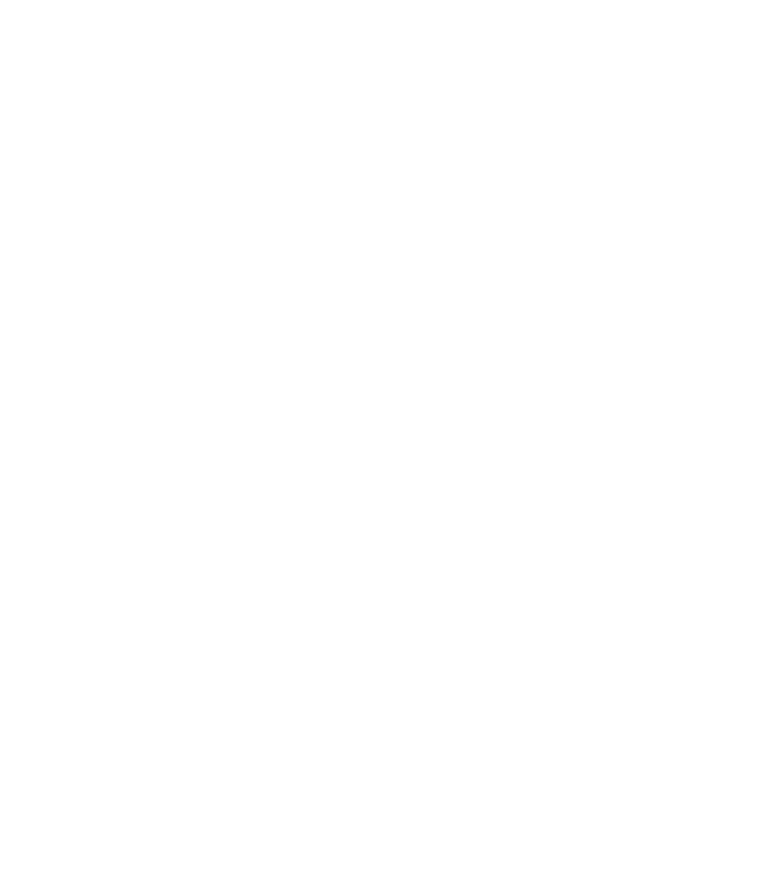
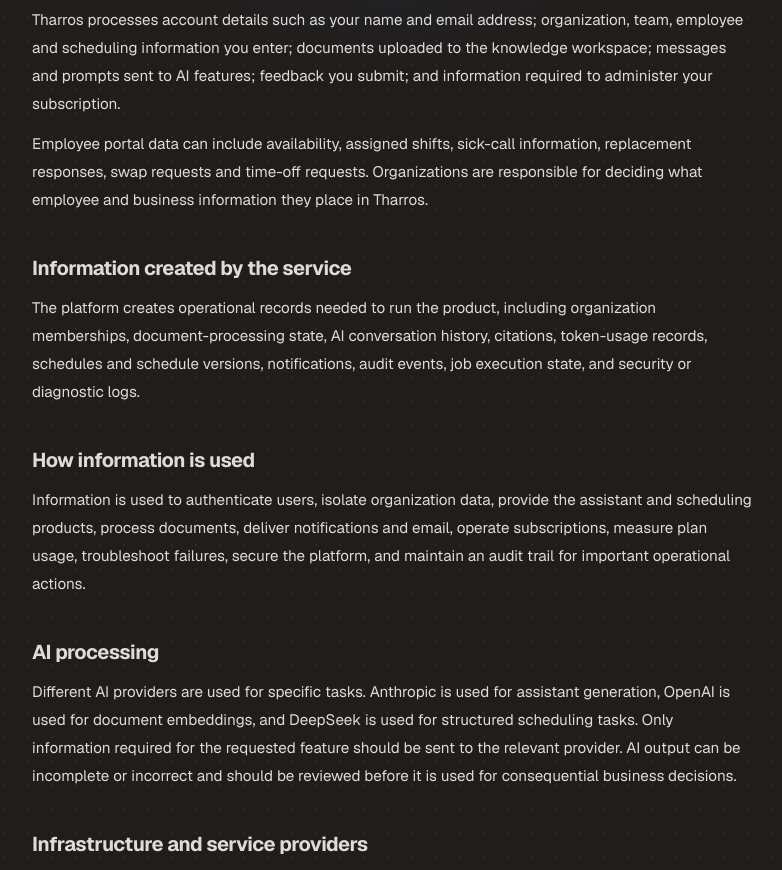
Before and after one commit to TharrosDev/Tharros-Platform, a Next.js app in the folder apps/web/: page /privacy in a window 1280 px wide. Before the commit this address had no page. Shown: the part 427-1297 px from the top of the page, without its empty margins (248-1030 px from the left). Before the commit the page ends 800 px from the top, so only its background shows below. Built offline with nearby package versions, Linux system fonts and the light colour scheme.

Commit message:
feat(marketing): add privacy notice

```diff
--- /dev/null
+++ b/apps/web/src/app/(marketing)/privacy/page.tsx
@@ -0,0 +1,119 @@
+import type { Metadata } from "next";
+
+import { PublicDocument } from "@/components/marketing/public-document";
+
+export const metadata: Metadata = {
+  title: "Privacy",
+  description: "How Tharros handles account, business, employee, billing, and AI-workflow data.",
+};
+
+export default function PrivacyPage() {
+  return (
+    <PublicDocument
+      eyebrow="Trust"
+      title="Privacy notice"
+      intro="This notice explains the information Tharros processes to provide the platform, why it is used, and the service providers involved."
+      updated="September 18, 2026"
+    >
+      <section>
+        <h2>Information you provide</h2>
+        <p>
+          Tharros processes account details such as your name and email address; organization,
+          team, employee and scheduling information you enter; documents uploaded to the knowledge
+          workspace; messages and prompts sent to AI features; feedback you submit; and information
+          required to administer your subscription.
+        </p>
+        <p>
+          Employee portal data can include availability, assigned shifts, sick-call information,
+          replacement responses, swap requests and time-off requests. Organizations are responsible
+          for deciding what employee and business information they place in Tharros.
+        </p>
+      </section>
+
+      <section>
+        <h2>Information created by the service</h2>
+        <p>
+          The platform creates operational records needed to run the product, including
+          organization memberships, document-processing state, AI conversation history, citations,
+          token-usage records, schedules and schedule versions, notifications, audit events, job
+          execution state, and security or diagnostic logs.
+        </p>
+      </section>
+
+      <section>
+        <h2>How information is used</h2>
+        <p>
+          Information is used to authenticate users, isolate organization data, provide the
+          assistant and scheduling products, process documents, deliver notifications and email,
+          operate subscriptions, measure plan usage, troubleshoot failures, secure the platform,
+          and maintain an audit trail for important operational actions.
+        </p>
+      </section>
+
+      <section>
+        <h2>AI processing</h2>
+        <p>
+          Different AI providers are used for specific tasks. Anthropic is used for assistant
+          generation, OpenAI is used for document embeddings, and DeepSeek is used for structured
+          scheduling tasks. Only information required for the requested feature should be sent to
+          the relevant provider. AI output can be incomplete or incorrect and should be reviewed
+          before it is used for consequential business decisions.
+        </p>
+      </section>
+
+      <section>
+        <h2>Infrastructure and service providers</h2>
+        <p>
+          Tharros currently relies on Supabase for database, authentication and storage; Stripe for
+          subscription billing; Resend for transactional email; Vercel for application hosting and
+          performance analytics; Sentry when configured for error monitoring; and the AI providers
+          described above. These providers process information under their own service terms and
+          privacy commitments.
+        </p>
+        <p>
+          Payment-card details are handled by Stripe. Tharros does not need to store complete card
+          numbers in its application database.
+        </p>
+      </section>
+
+      <section>
+        <h2>Isolation and security</h2>
+        <p>
+          Organization-scoped application data is protected with database Row-Level Security.
+          Server-only administrative credentials are restricted to backend operations, and employee
+          portal access is token-scoped. No online service can guarantee absolute security, and
+          account owners should use strong credentials and restrict access to authorized people.
+        </p>
+      </section>
+
+      <section>
+        <h2>Retention and deletion</h2>
+        <p>
+          Tharros keeps information while it is needed to operate an account, satisfy legitimate
+          operational and security needs, and maintain records required for billing or dispute
+          handling. Product deletion controls may remove organization or account data where the
+          platform supports that action. Some records can remain for a limited period in backups,
+          logs, payment-provider records, or other systems that have their own retention schedules.
+        </p>
+      </section>
+
+      <section>
+        <h2>Your choices</h2>
+        <p>
+          Users can update profile and organization information through the product, manage
+          subscription settings through billing controls, and use available deletion or membership
+          controls. Requests concerning personal information can be sent to
+          <a href="mailto:tharrosdev@gmail.com"> tharrosdev@gmail.com</a>.
+        </p>
+      </section>
+
+      <section>
+        <h2>Changes to this notice</h2>
+        <p>
+          This notice may change as the product, providers, or legal requirements change. The date
+          above identifies the current published version.
+        </p>
+      </section>
+    </PublicDocument>
+  );
+}
```
